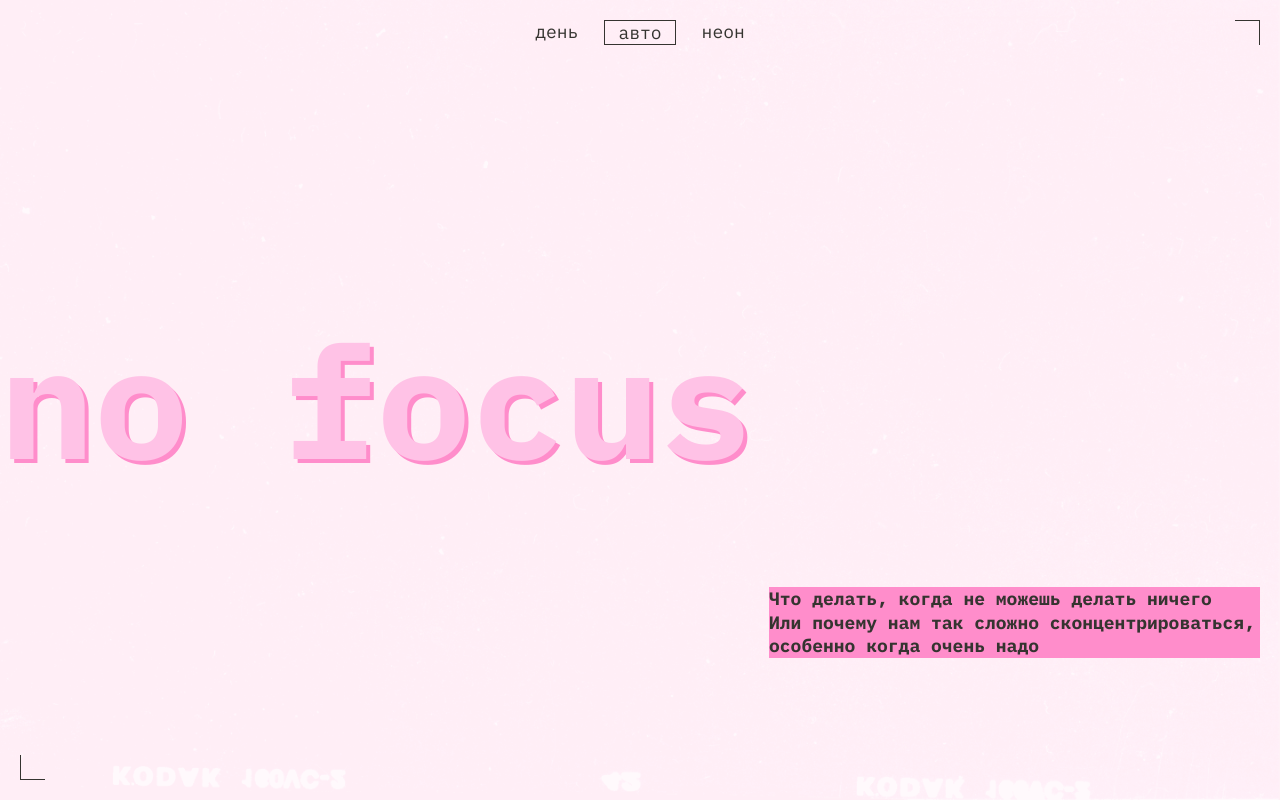
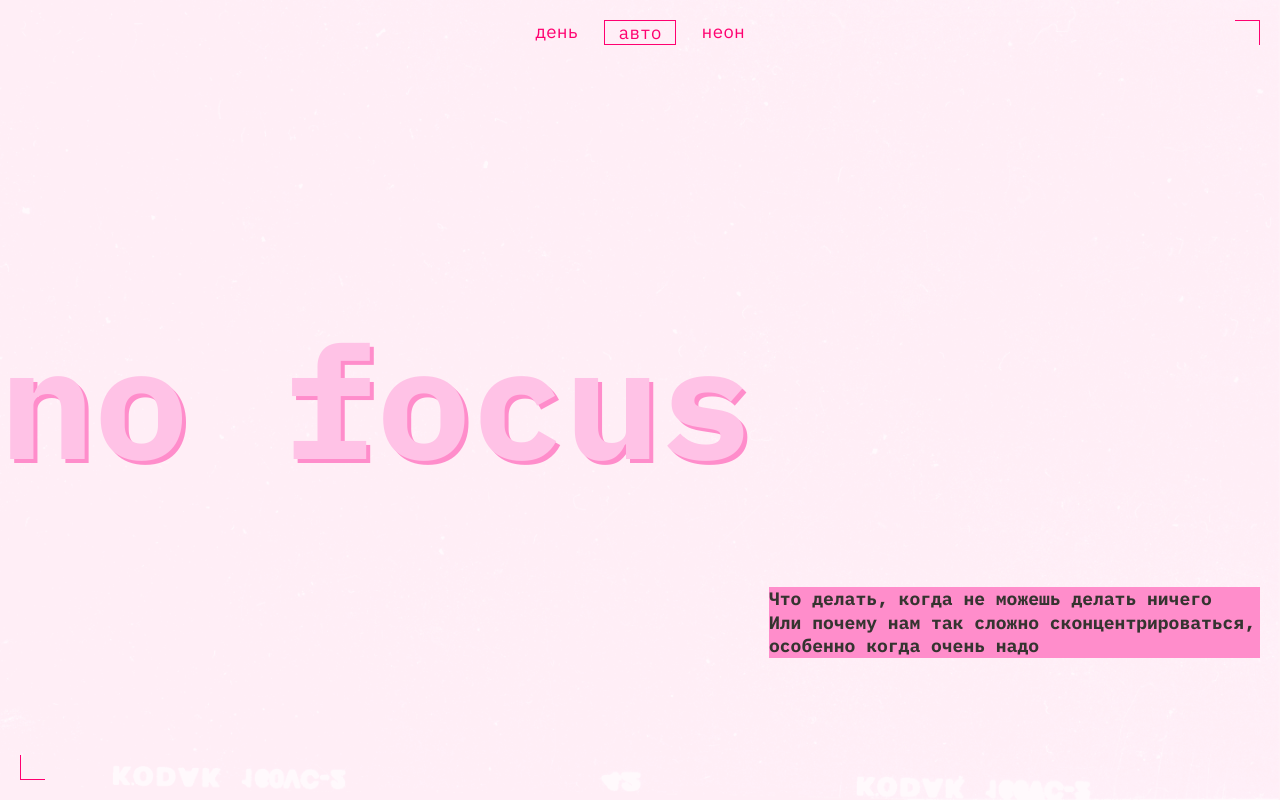
Before and after one commit to evgenii020304/slozhno-sosredotochitsya-fd, a plain HTML site: page index.html in a window 1280 px wide. Shown: the top 800 px of the page. Drawn offline with Linux system fonts and the light colour scheme.

Commit message:
Changes css

```diff
--- a/styles/light.css
+++ b/styles/light.css
@@ -12,3 +12,19 @@
 .theme-light .header__record {
   display: none;
 }
+
+@media (prefers-color-scheme: light) {
+  :root {
+    --bg-image: url('../images/cover-image-light.png');
+    --bg-color: #FFF1F7;
+    --accent-color: #FF8DCB;
+    --title-color: #FFC2E6;
+    --text-color: #353430;
+    --text-accent-color: #353430;
+    --btn-hover-color: rgba(50, 49, 45, 0.4);
+  }
+
+  :root .header__record {
+    display: none;
+  }
+}
--- a/styles/variables.css
+++ b/styles/variables.css
@@ -4,14 +4,14 @@
   --fw-bold: 700;
   --line-height: 23.4px;
   --font-size: 18px;
-  --bg-image: url('../images/cover-image-light.png');
-  --bg-color: #FFF1F7;
-  --accent-color: #FF8DCB;
-  --title-color: #FFC2E6;
-  --decor-color: #353430;
-  --text-color: #353430;
-  --text-accent-color: #353430;
-  --btn-hover-color: rgba(50, 49, 45, 0.4);
+  --bg-image: url('../images/cover-image-dark.png');
+  --bg-color: #000028;
+  --accent-color: #FF0070;
+  --title-color: #DB00FF;
+  --decor-color: #FF0070;
+  --text-color: #F1B2CE;
+  --text-accent-color: #000028;
+  --btn-hover-color: rgba(255, 0, 112, 0.4);
 
   --padding-mobile: 10px;
   --padding-desktop: 20px;
@@ -19,7 +19,3 @@
   --decor-size: 25px;
   --record-dot-size: 9px;
 }
-
-.header__record {
-  display: none;
-}
```
